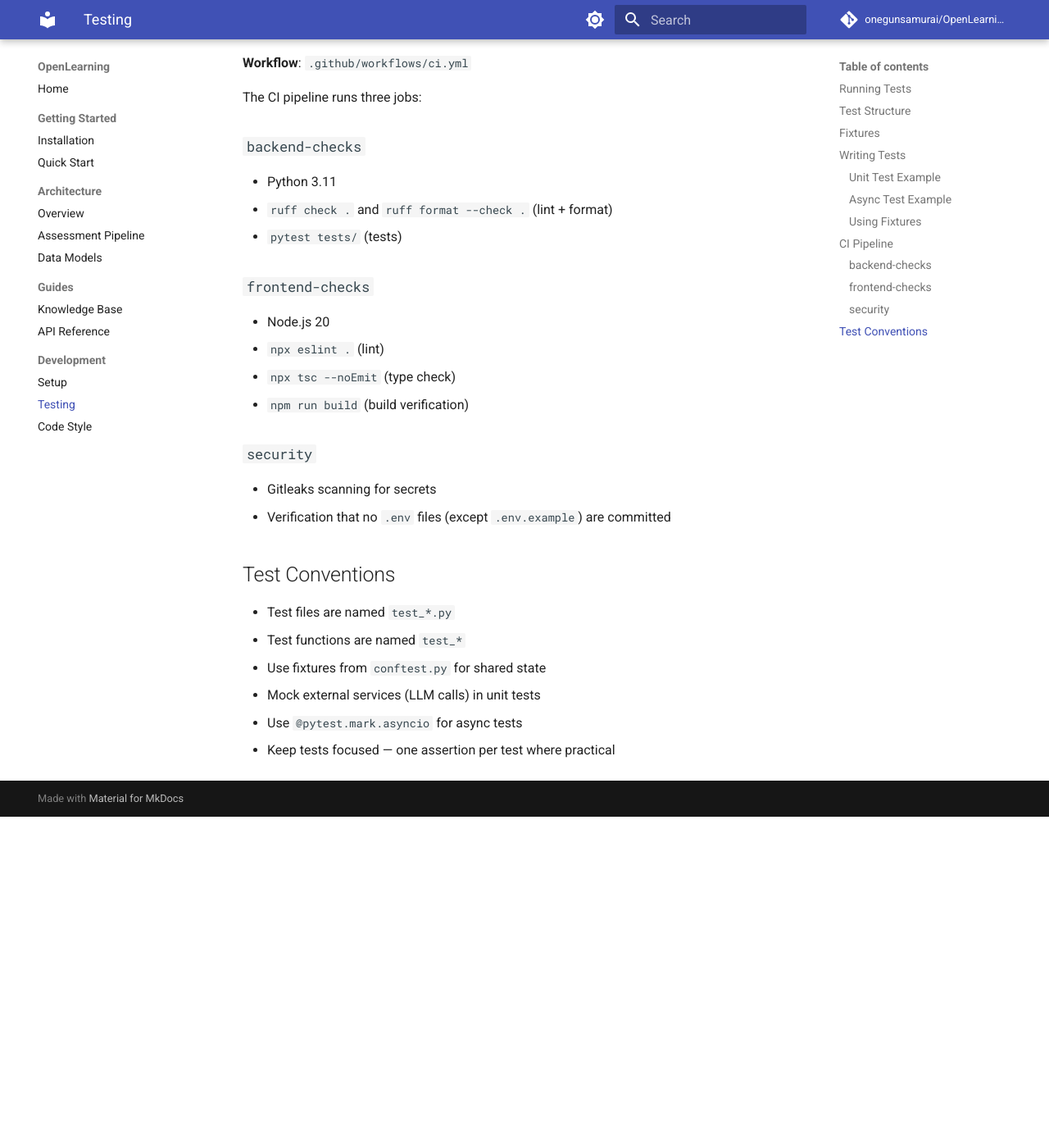
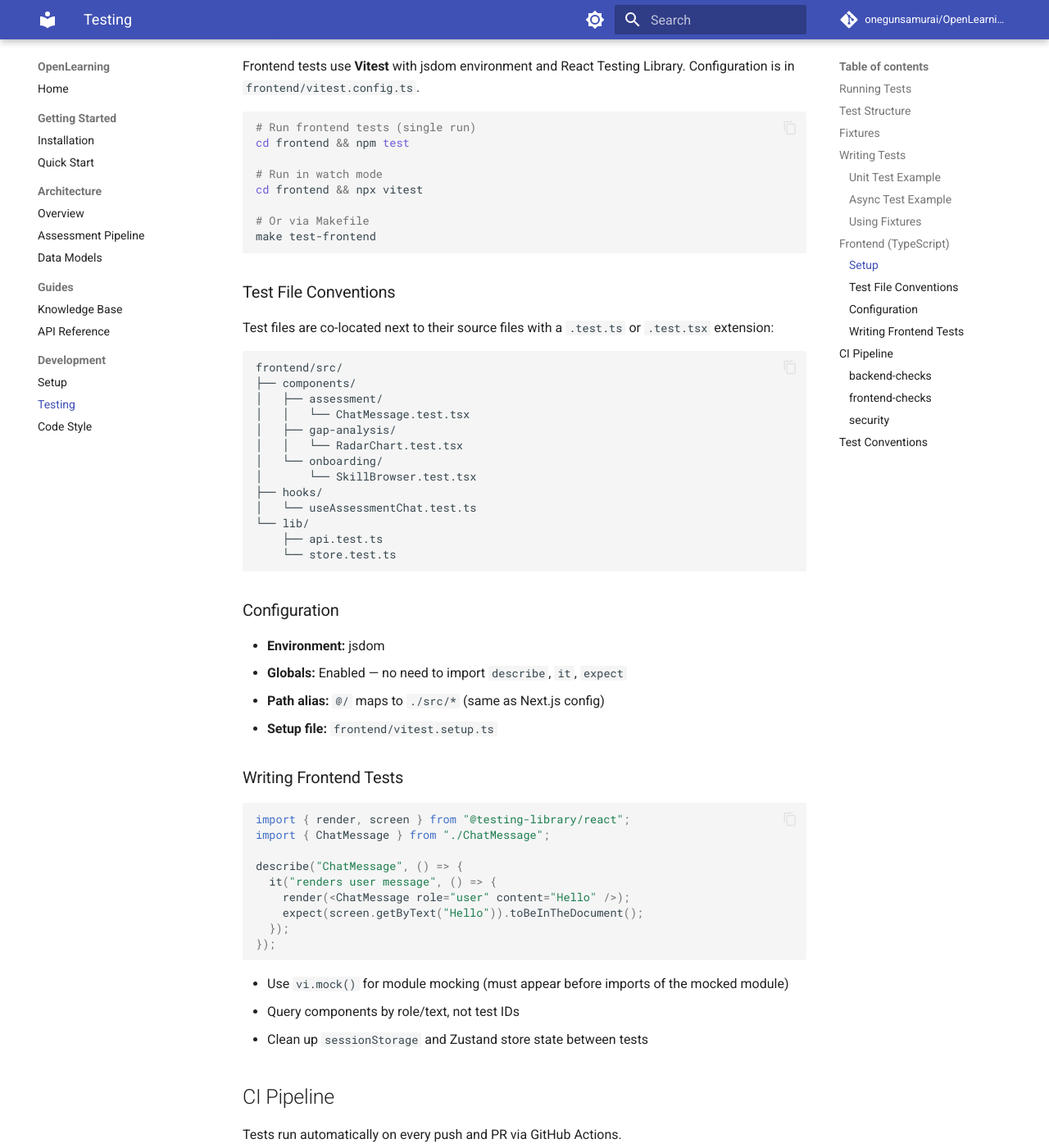
Before and after one commit to onegunsamurai/OpenLearning, an MkDocs documentation site: the page built from docs/development/testing.md, in a window 1280 px wide and 1400 px high, scrolled down 1986 px. Shown: the whole window at 82% size. Built offline with MkDocs 1.6.1 and Material for MkDocs 9.7.7, drawn with Linux system fonts in a browser that asks for light colours; comment, search, counter and statistics services are not loaded; before the commit the page ends 2982 px from its top, so only the background shows below that; some of the changed text lies outside the part shown.

Commit message:
docs: sync documentation with recent architecture and toolchain updates
- Update data model definitions with `Literal` types and clarify differences between API and pipeline schemas.
- Add comprehensive frontend testing guide covering Vitest setup, file conventions, and mocking.
- Document new Makefile targets for pre-commit hooks, formatting checks, and frontend builds.
- Update API reference to reflect current response structures and clarify SSE streaming behavior for assessment endpoints.

````diff
--- a/docs/development/testing.md
+++ b/docs/development/testing.md
@@ -3,7 +3,7 @@
 ## Running Tests
 
 ```bash
-# Run all backend tests
+# Run all tests (backend + frontend)
 make test
 
 # Run with verbose output
@@ -78,6 +78,68 @@ def test_knowledge_graph_update(initial_state, sample_evaluation):
     # ... assertions
 ```
 
+## Frontend (TypeScript)
+
+### Setup
+
+Frontend tests use **Vitest** with jsdom environment and React Testing Library. Configuration is in `frontend/vitest.config.ts`.
+
+```bash
+# Run frontend tests (single run)
+cd frontend && npm test
+
+# Run in watch mode
+cd frontend && npx vitest
+
+# Or via Makefile
+make test-frontend
+```
+
+### Test File Conventions
+
+Test files are co-located next to their source files with a `.test.ts` or `.test.tsx` extension:
+
+```
+frontend/src/
+├── components/
+│   ├── assessment/
+│   │   └── ChatMessage.test.tsx
+│   ├── gap-analysis/
+│   │   └── RadarChart.test.tsx
+│   └── onboarding/
+│       └── SkillBrowser.test.tsx
+├── hooks/
+│   └── useAssessmentChat.test.ts
+└── lib/
+    ├── api.test.ts
+    └── store.test.ts
+```
+
+### Configuration
+
+- **Environment:** jsdom
+- **Globals:** Enabled — no need to import `describe`, `it`, `expect`
+- **Path alias:** `@/` maps to `./src/*` (same as Next.js config)
+- **Setup file:** `frontend/vitest.setup.ts`
+
+### Writing Frontend Tests
+
+```typescript
+import { render, screen } from "@testing-library/react";
+import { ChatMessage } from "./ChatMessage";
+
+describe("ChatMessage", () => {
+  it("renders user message", () => {
+    render(<ChatMessage role="user" content="Hello" />);
+    expect(screen.getByText("Hello")).toBeInTheDocument();
+  });
+});
+```
+
+- Use `vi.mock()` for module mocking (must appear before imports of the mocked module)
+- Query components by role/text, not test IDs
+- Clean up `sessionStorage` and Zustand store state between tests
+
 ## CI Pipeline
 
 Tests run automatically on every push and PR via GitHub Actions.
````
Also changed, not shown: docs/architecture/data-models.md (+42 -6 lines), docs/architecture/overview.md (+4 -1 lines), docs/development/setup.md (+10 -3 lines), docs/guides/api-reference.md (+16 -8 lines).
